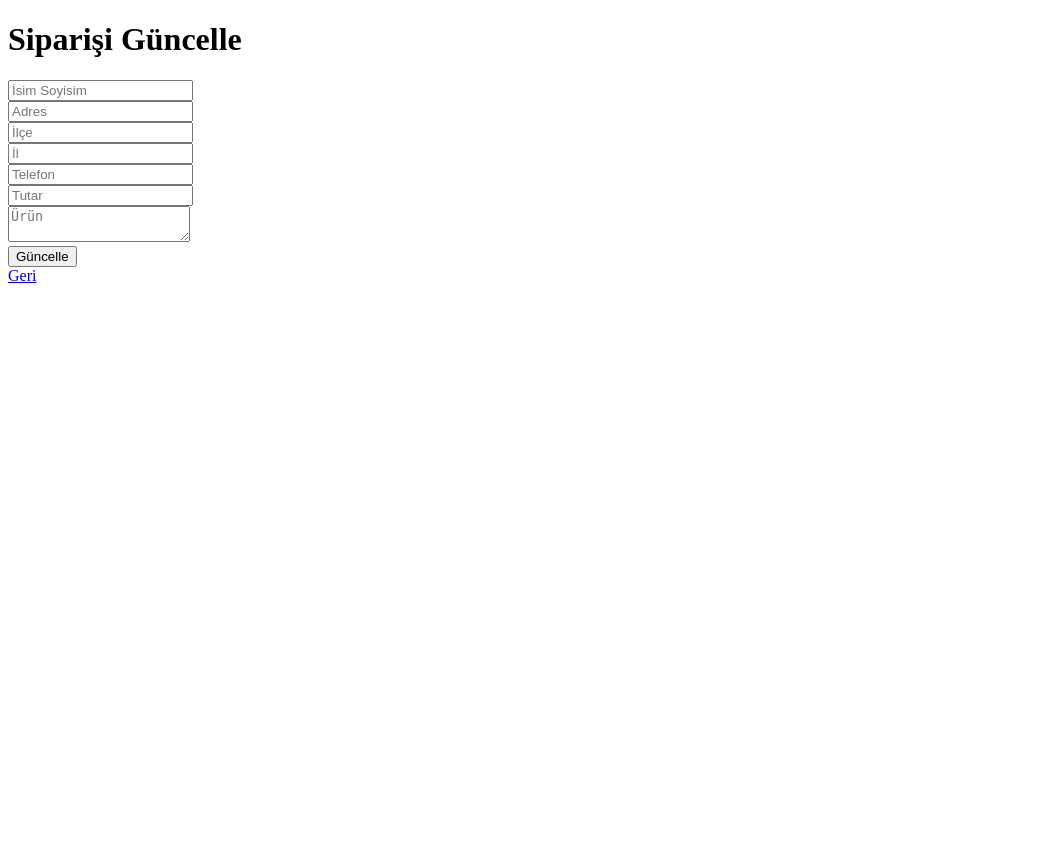
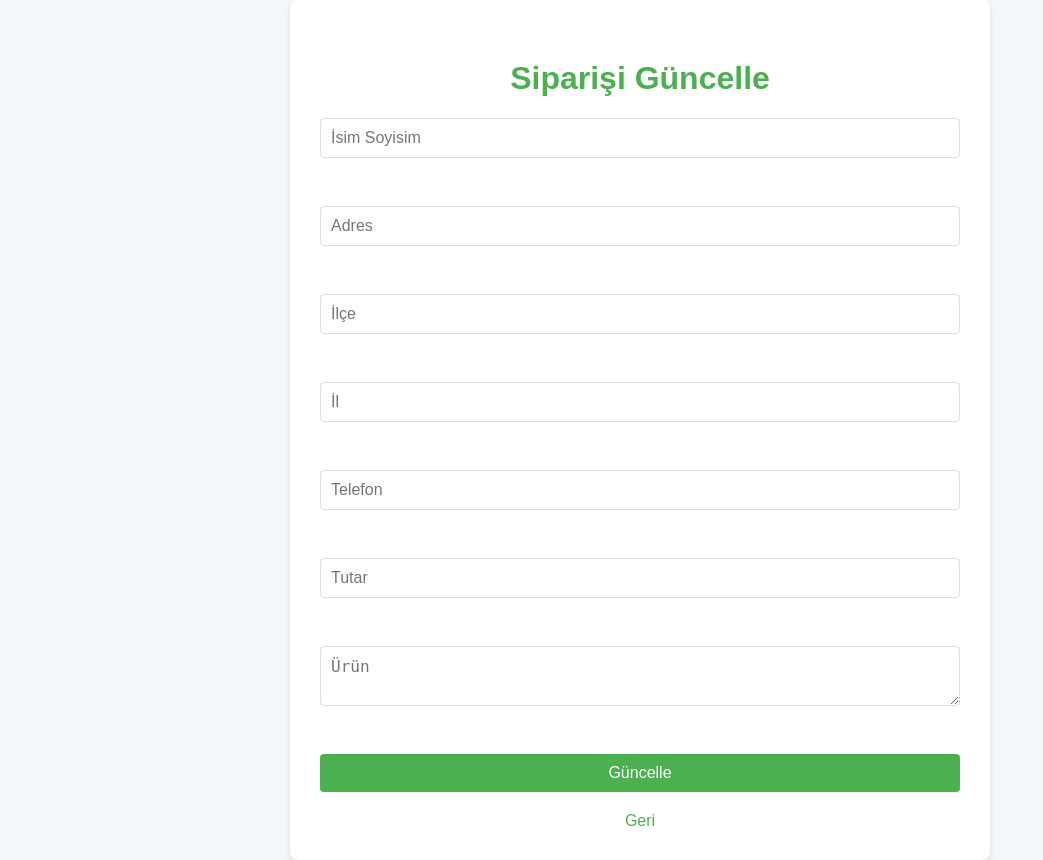
Before and after one commit to SiparisTakip/VercelSiparis, a Flask app: template templates/update_order.html in a window 1280 px wide. Shown: the whole page, without its empty margins (0-1043 px from the left). Before the commit the page ends 283 px from the top, so only its background shows below. Run offline with Flask 3, Linux system fonts and the light colour scheme; the template is opened without the code that fills it, so the values that code supplies are empty.

Commit message:
Update update_order.html

```diff
--- a/templates/update_order.html
+++ b/templates/update_order.html
@@ -4,19 +4,83 @@
     <meta charset="UTF-8">
     <meta name="viewport" content="width=device-width, initial-scale=1.0">
     <title>Siparişi Güncelle</title>
+    <style>
+        body {
+            font-family: 'Arial', sans-serif;
+            background-color: #f4f7fc;
+            color: #333;
+            margin: 0;
+            padding: 0;
+        }
+        h1 {
+            text-align: center;
+            color: #4CAF50;
+            margin-top: 30px;
+        }
+        .container {
+            width: 50%;
+            margin: 0 auto;
+            padding: 30px;
+            background-color: #fff;
+            box-shadow: 0 4px 8px rgba(0, 0, 0, 0.1);
+            border-radius: 8px;
+        }
+        form {
+            display: flex;
+            flex-direction: column;
+            gap: 15px;
+        }
+        input[type="text"], textarea {
+            padding: 10px;
+            font-size: 16px;
+            border: 1px solid #ddd;
+            border-radius: 4px;
+            width: 100%;
+            box-sizing: border-box;
+        }
+        input[type="text"]:focus, textarea:focus {
+            outline: none;
+            border-color: #4CAF50;
+        }
+        button {
+            background-color: #4CAF50;
+            color: #fff;
+            padding: 10px;
+            border: none;
+            border-radius: 4px;
+            cursor: pointer;
+            font-size: 16px;
+        }
+        button:hover {
+            background-color: #45a049;
+        }
+        a {
+            display: block;
+            text-align: center;
+            margin-top: 20px;
+            text-decoration: none;
+            color: #4CAF50;
+            font-size: 16px;
+        }
+        a:hover {
+            text-decoration: underline;
+        }
+    </style>
 </head>
 <body>
-    <h1>Siparişi Güncelle</h1>
-    <form method="post">
-        <input type="text" name="isim_soyisim" value="{{ siparis['İSİM SOYİSİM'] }}" placeholder="İsim Soyisim"><br>
-        <input type="text" name="adres" value="{{ siparis['ADRES'] }}" placeholder="Adres"><br>
-        <input type="text" name="ilce" value="{{ siparis['İLÇE'] }}" placeholder="İlçe"><br>
-        <input type="text" name="il" value="{{ siparis['İL'] }}" placeholder="İl"><br>
-        <input type="text" name="telefon" value="{{ siparis['TELEFON'] }}" placeholder="Telefon"><br>
-        <input type="text" name="tutar" value="{{ siparis['TUTAR'] }}" placeholder="Tutar"><br>
-        <textarea name="urun" placeholder="Ürün">{{ siparis['ÜRÜN'] }}</textarea><br>
-        <button type="submit">Güncelle</button>
-    </form>
-    <a href="{{ url_for('index') }}">Geri</a>
+    <div class="container">
+        <h1>Siparişi Güncelle</h1>
+        <form method="post">
+            <input type="text" name="isim_soyisim" value="{{ siparis['İSİM SOYİSİM'] }}" placeholder="İsim Soyisim" required><br>
+            <input type="text" name="adres" value="{{ siparis['ADRES'] }}" placeholder="Adres" required><br>
+            <input type="text" name="ilce" value="{{ siparis['İLÇE'] }}" placeholder="İlçe" required><br>
+            <input type="text" name="il" value="{{ siparis['İL'] }}" placeholder="İl" required><br>
+            <input type="text" name="telefon" value="{{ siparis['TELEFON'] }}" placeholder="Telefon" required><br>
+            <input type="text" name="tutar" value="{{ siparis['TUTAR'] }}" placeholder="Tutar" required><br>
+            <textarea name="urun" placeholder="Ürün" required>{{ siparis['ÜRÜN'] }}</textarea><br>
+            <button type="submit">Güncelle</button>
+        </form>
+        <a href="{{ url_for('index') }}">Geri</a>
+    </div>
 </body>
 </html>
```
